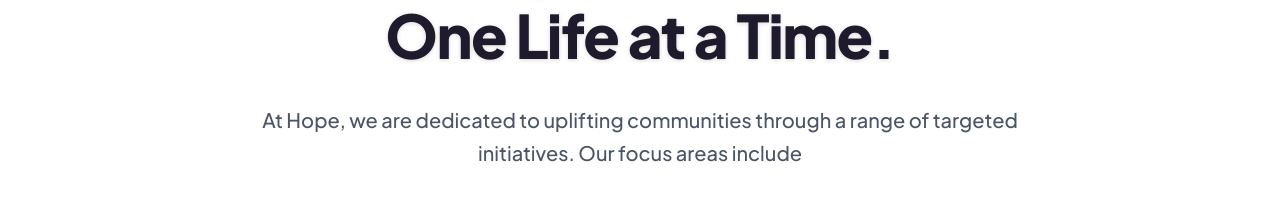
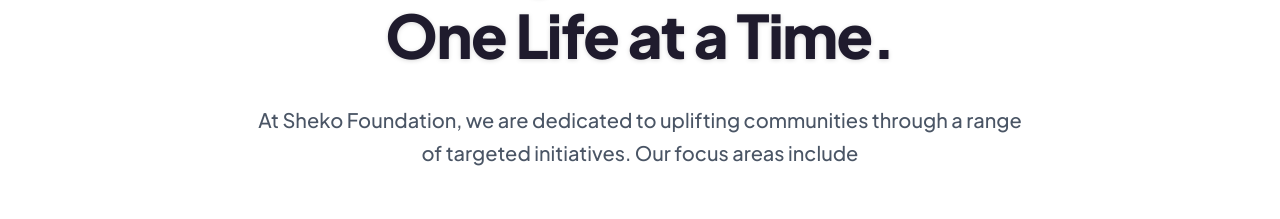
Before and after one commit to Emmanuel8577/Sheko_foundation_website, a Next.js app in the folder frontend/: page / in a window 1280 px wide. Shown: the part 999-1218 px from the top of the page. Built offline with nearby package versions, Linux system fonts and the light colour scheme; no server answers.

Commit message:
fix:updated the what we do, journeysection page

```diff
--- a/frontend/src/app/donate/page.tsx
+++ b/frontend/src/app/donate/page.tsx
@@ -40,7 +40,7 @@
   const [copiedBankAcc, setCopiedBankAcc] = useState(false);
 
   const numAmount = Number(amount) || 0;
-  const bankAccountNumber = "2226201779"; // Replace with real account number
+  const bankAccountNumber = "2226201779";
 
   // Handle Paystack Payment Trigger
   const handlePayment = async (e: React.FormEvent) => {
--- a/frontend/src/components/home/JourneySection.tsx
+++ b/frontend/src/components/home/JourneySection.tsx
@@ -39,7 +39,7 @@
 
             <div className="space-y-5 text-gray-600 font-normal text-base sm:text-lg leading-relaxed">
               <p>
-                Hope was born out of a deep-seated belief that every life holds immense value and potential. Founded in 2024, our organization began with a small group of passionate individuals determined to make a difference. From humble beginnings, we have grown into a network of dedicated volunteers, supporters, and partners, all united by a common goal: to bring hope to those who need it most.
+                Sheko Foundation was born out of a deep-seated belief that every life holds immense value and potential. Founded in 2024, our organization began with a small group of passionate individuals determined to make a difference. From humble beginnings, we have grown into a network of dedicated volunteers, supporters, and partners, all united by a common goal: to bring hope to those who need it most.
               </p>
 
               <p>
--- a/frontend/src/components/home/WhatWeDo.tsx
+++ b/frontend/src/components/home/WhatWeDo.tsx
@@ -70,7 +70,7 @@
             One Life at a Time.
           </h2>
           <p className="mt-8 text-lg sm:text-xl text-gray-600 font-medium leading-relaxed px-2 md:px-0">
-            At Hope, we are dedicated to uplifting communities through a range of targeted initiatives. Our focus areas include
+            At Sheko Foundation, we are dedicated to uplifting communities through a range of targeted initiatives. Our focus areas include
           </p>
         </motion.div>
 
```
